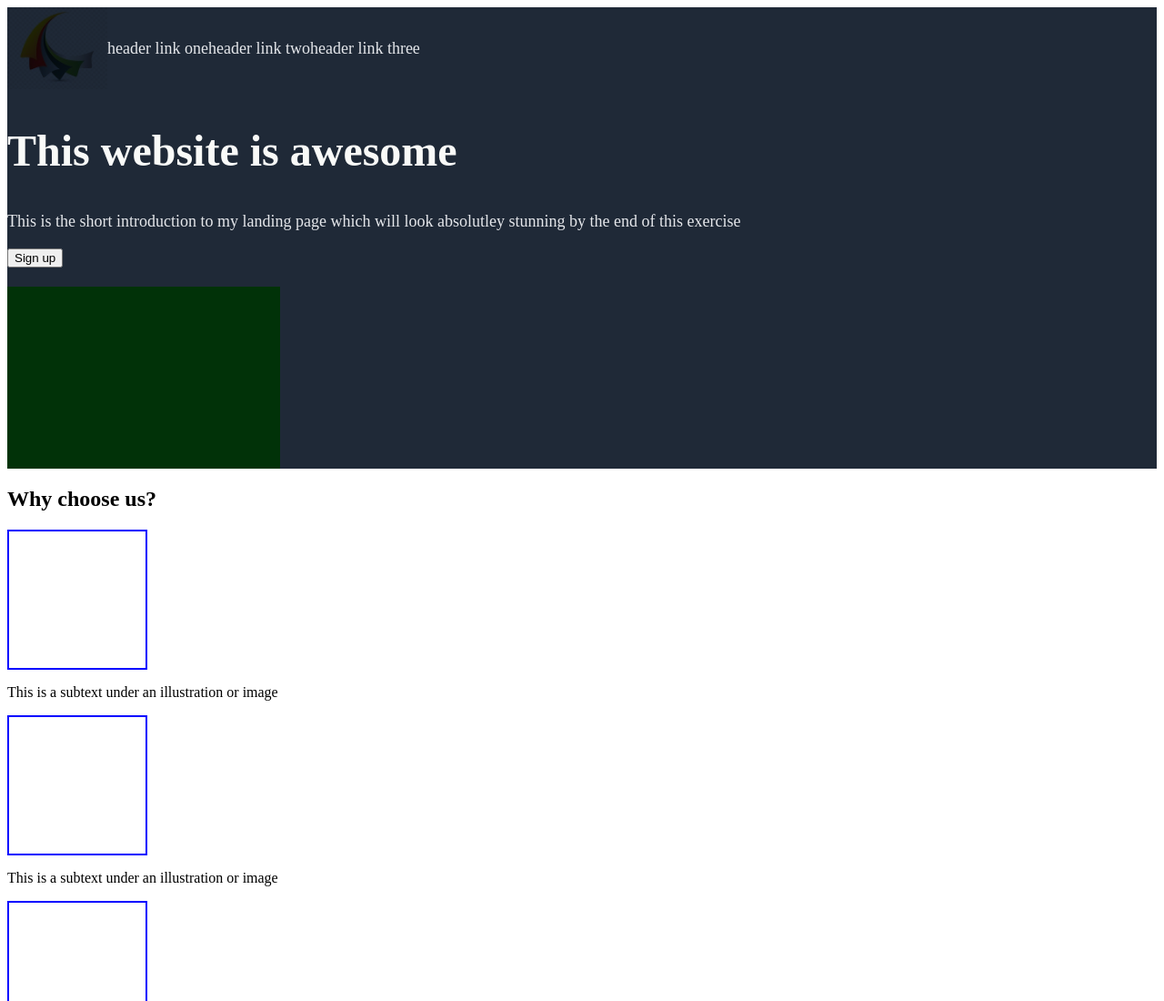
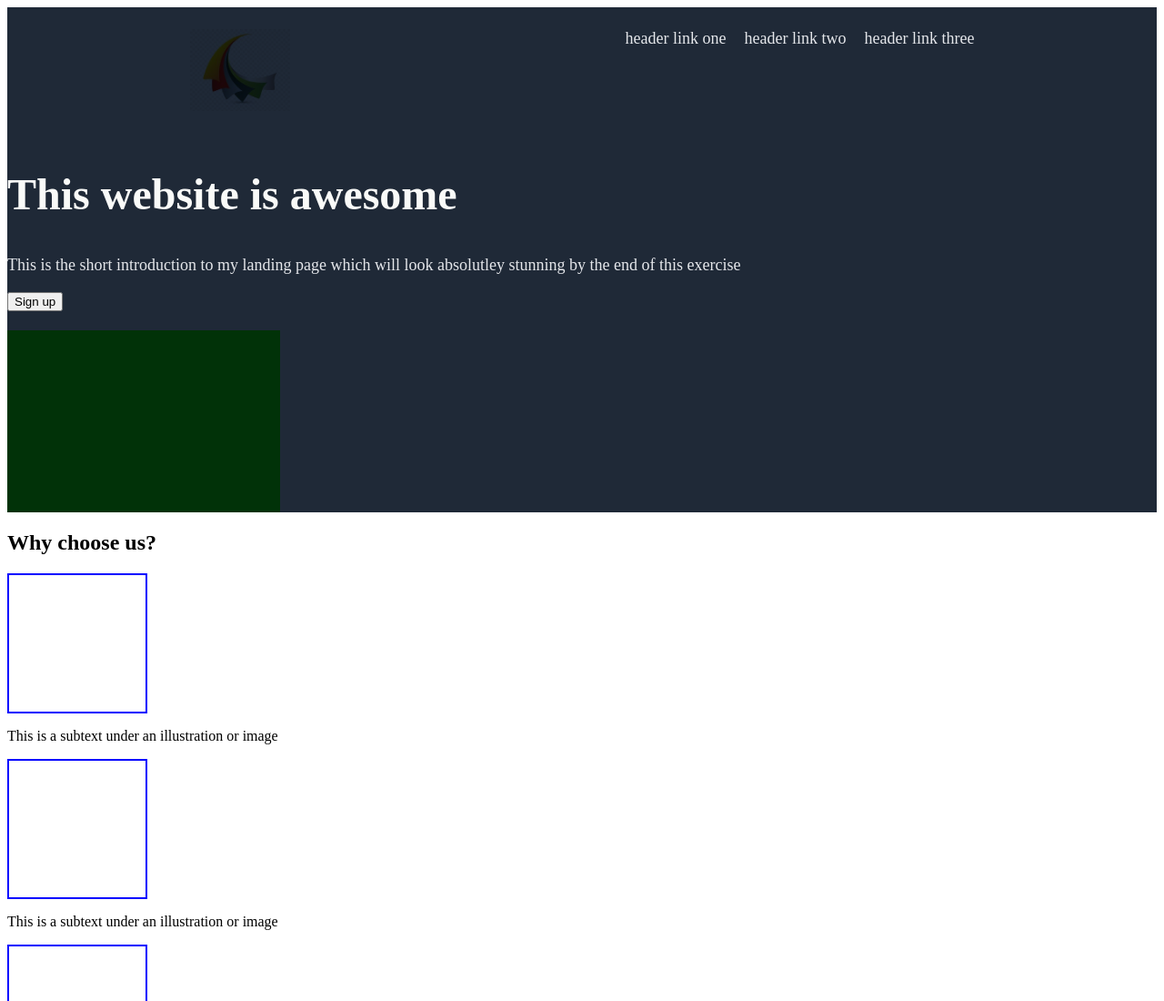
Before and after one commit to DrZero1234/odin_landing_page, a plain HTML site: page index.html in a window 1280 px wide. Shown: the top 1100 px of the page at 91% size. Drawn offline with Linux system fonts and the light colour scheme.

Commit message:
Top header styles added

```diff
--- a/css/style.css
+++ b/css/style.css
@@ -1,3 +1,5 @@
+/* Global styles */
+
 html {
     box-sizing: border-box;
 }
@@ -8,6 +10,8 @@ html {
     flex-direction: column;
 }
 
+/* Header Styles */
+
 .header {
     background-color: #1F2937;
     font-size: 18px;
@@ -16,11 +20,16 @@ html {
 
 .header-top {
     display: flex;
+    justify-content: space-around;
+    padding: 16px;
+
 }
+
 
 .header-right, .header-left {
     display: flex;
-    align-items: center;
+    padding: 8px;
+    gap: 20px
 }
 
 .header-title {
@@ -28,6 +37,7 @@ html {
     font-size:  48px;
     font-weight: 800;
 }
+
 
 #company-logo {
     mix-blend-mode: multiply;
@@ -40,12 +50,16 @@ html {
     background-color: #013208;
 }
 
+/* Content styles */
+
 .info-img-placeholder {
     height: 150px;
     width: 150px;
     border: solid 2px blue
 }
 
+/* Tag styles */
+
 a {
     text-decoration: none;
     font-size: 18px;
```
